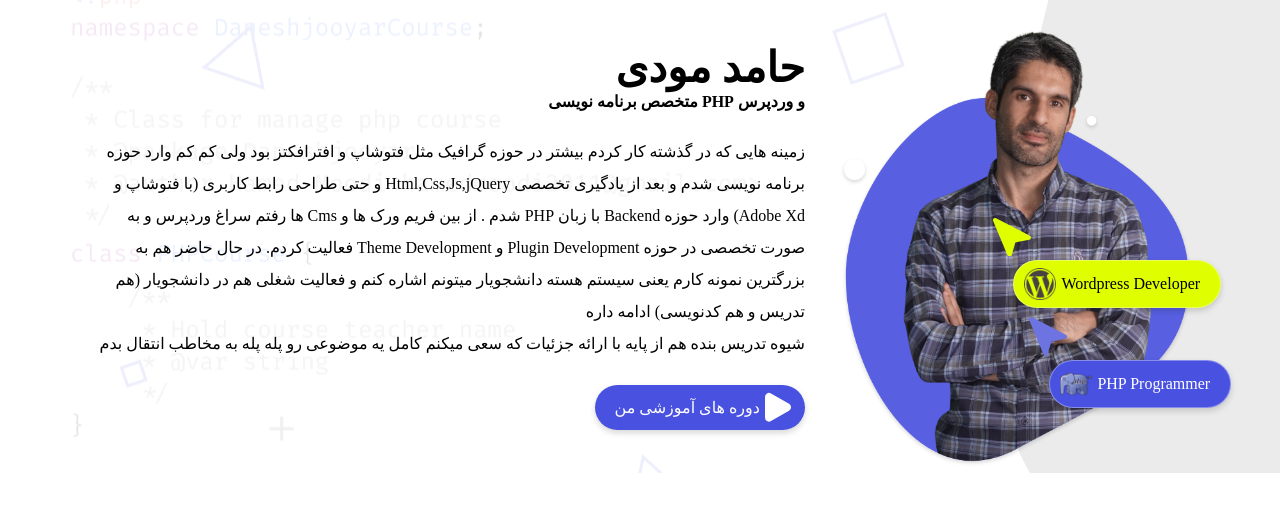
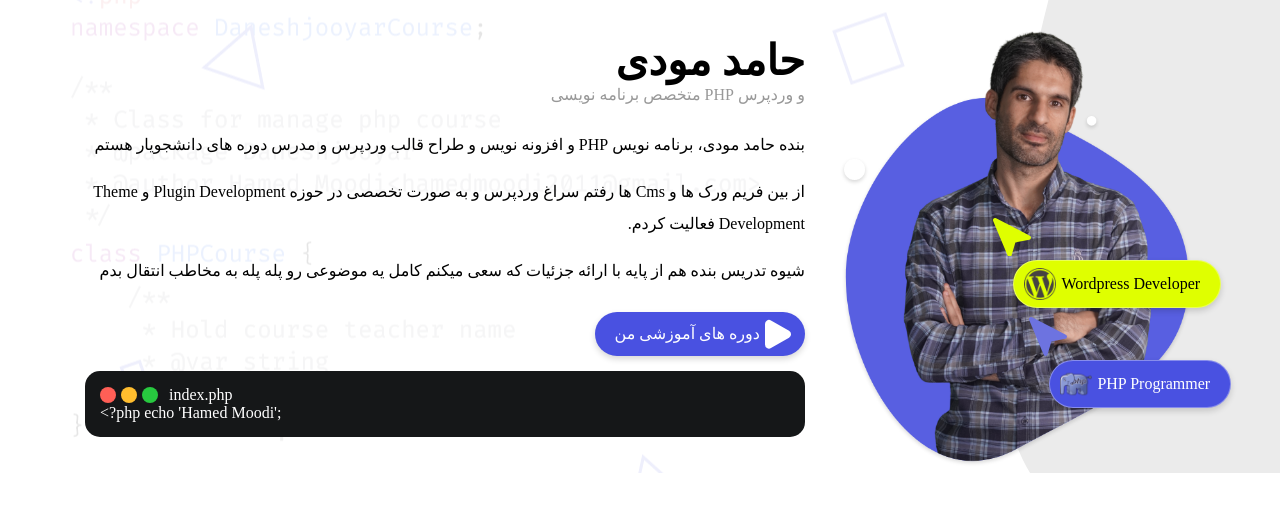
Before and after one commit to hamedmoody/hamedmoodyport.github.io, a Vue app: page / in a window 1280 px wide. Shown: the top 512 px of the page. Built offline with nearby package versions, Linux system fonts and the light colour scheme; a web font is replaced by a local one.

Commit message:
[ADD] Add simple IDE to header

```diff
--- a/src/views/Main.vue
+++ b/src/views/Main.vue
@@ -46,10 +46,12 @@
         </p>
         <div class="header-text">
           <p>
-            زمینه هایی که در گذشته کار کردم بیشتر در حوزه گرافیک مثل فتوشاپ و افترافکتز بود ولی کم کم وارد حوزه برنامه نویسی شدم و بعد از یادگیری تخصصی Html,Css,Js,jQuery و حتی طراحی رابط کاربری (با فتوشاپ و Adobe Xd) وارد حوزه Backend با زبان PHP شدم .
+            بنده حامد مودی، برنامه نویس PHP و افزونه نویس و طراح قالب وردپرس و مدرس دوره های دانشجویار هستم
+          </p>
+          <p>
             از بین فریم ورک ها و Cms ها رفتم سراغ وردپرس و به صورت تخصصی در حوزه Plugin Development و Theme Development فعالیت کردم.
-            در حال حاضر هم به بزرگترین نمونه کارم یعنی سیستم هسته دانشجویار میتونم اشاره کنم و فعالیت شغلی هم در دانشجویار (هم تدریس و هم کدنویسی) ادامه داره
-            <br>
+          </p>
+          <p>
             شیوه تدریس بنده هم از پایه با ارائه جزئیات که سعی میکنم کامل یه موضوعی رو پله پله به مخاطب انتقال بدم
           </p>
         </div>
@@ -59,6 +61,21 @@
           </svg>
           دوره های آموزشی من
         </a>
+
+        <div class="ide">
+          <div class="ide-header">
+            <div class="ide-dots">
+              <span></span>
+              <span></span>
+              <span></span>
+            </div>
+            <div class="ide-title">index.php</div>
+          </div>
+          <div class="ide-content">
+            &lt;?php echo 'Hamed Moodi';
+          </div>
+        </div>
+
       </div>
     </div>
   </div>
@@ -157,11 +174,14 @@ export default {
         font-size: 42px;
       }
       .header-subtitle{
-        font-weight: bold;
+        color: #989898;
       }
       .header-text{
         line-height: 200%;
         margin: 25px 0;
+        p{
+          margin-top: 15px;
+        }
       }
       .see-courses {
         background: var(--color-primary);
@@ -224,6 +244,43 @@ export default {
 
   }
 
+  .ide {
+    margin-top: 15px;
+    direction: ltr;
+    background: #151718;
+    color: #FFF;
+    border-radius: 15px;
+    padding: 15px;
+    .ide-header {
+      display: flex;
+      align-items: center;
+      gap: 11px;
+    }
+    .ide-dots{
+      display: flex;
+      align-items: center;
+      gap: 5px;
+      position: relative;
+      span {
+        background: #FF5F56;
+        width: 16px;
+        height: 16px;
+        display: inline-block;
+        border-radius: 50%;
+        &:nth-child(2) {
+          background: #FFBD2E;
+        }
+        &:nth-child(3) {
+          background: #27C93F;
+        }
+      }
+
+      .ide-content {
+        padding: 10px 0 0 10px;
+      }
+    }
+  }
+
   @media screen and ( min-width: 996px ){
     #header #header-content{
       grid-template-columns: 360px auto;
```
